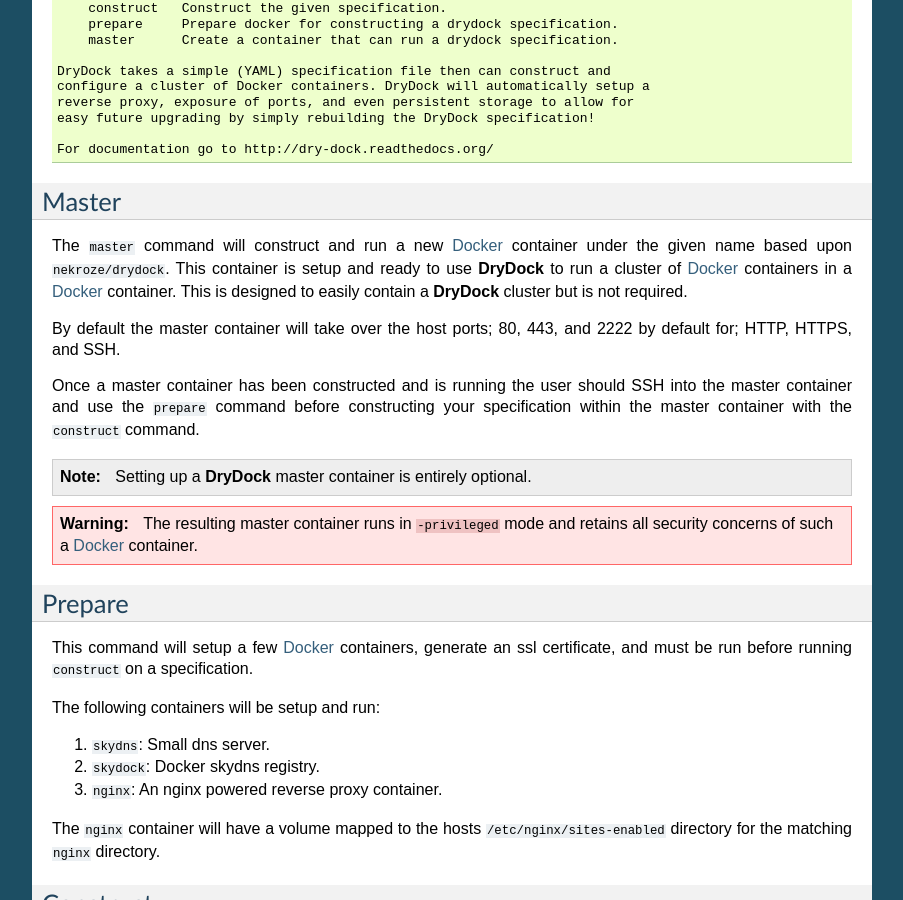
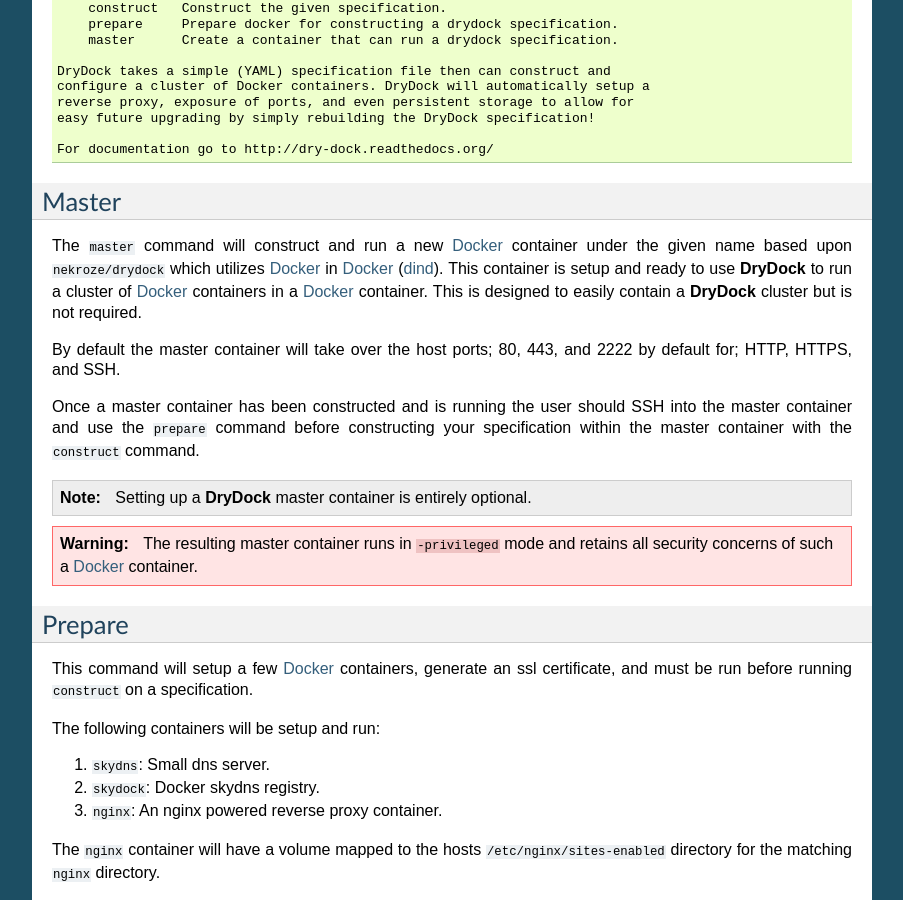
Before and after one commit to Nekroze/drydock, a Sphinx documentation site: the page built from docs/usage.rst, in a window 1280 px wide and 900 px high, scrolled down 414 px. Shown: the whole window, without its empty margins (198-1101 px from the left). Built offline with Sphinx 7.4.7, drawn with Linux system fonts in a browser that asks for light colours.

```diff
--- a/docs/specification.rst
+++ b/docs/specification.rst
@@ -44,9 +44,6 @@ overwrite any sub-containers corresponding field).
 
 ``name``: name of resulting Docker_ container.
 
-``base``: ``nekroze/drydock``: base image for resulting drydock.
-Must support Docker_ in Docker_ (dind_).
-
 ``domain``: domain that all sub containers will server unless specified
 otherwise.
 
@@ -56,6 +53,5 @@ While technically any sub-container fields can be specified in the top level
 **DryDock** specification their behaviour is either unspecified, undefined,
 or untested.
 
-.. _dind: http://blog.docker.io/2013/09/docker-can-now-run-within-docker/
 .. _YAML: http://wikipedia.org/wiki/YAML
 .. _Docker: https://www.docker.io/
--- a/docs/usage.rst
+++ b/docs/usage.rst
@@ -40,10 +40,10 @@ Master
 ------
 
 The ``master`` command will construct and run a new Docker_ container under
-the given name based upon ``nekroze/drydock``. This container is setup and
-ready to use **DryDock** to run a cluster of Docker_ containers in a Docker_
-container. This is designed to easily contain a **DryDock** cluster but is not
-required.
+the given name based upon ``nekroze/drydock`` which utilizes Docker_ in Docker_
+(dind_). This container is setup and ready to use **DryDock** to run a
+cluster of Docker_ containers in a Docker_ container. This is designed to
+easily contain a **DryDock** cluster but is not required.
 
 By default the master container will take over the host ports; 80, 443,
 and 2222 by default for; HTTP, HTTPS, and SSH.
@@ -134,5 +134,6 @@ configuration files!
     ``/etc/nginx/sites-enabled/domain.com`` where ``domain.com`` is the
     domain for specified in the DryDock cluster specification
 
+.. _dind: http://blog.docker.io/2013/09/docker-can-now-run-within-docker/
 .. _YAML: http://wikipedia.org/wiki/YAML
 .. _Docker: https://www.docker.io/
```
